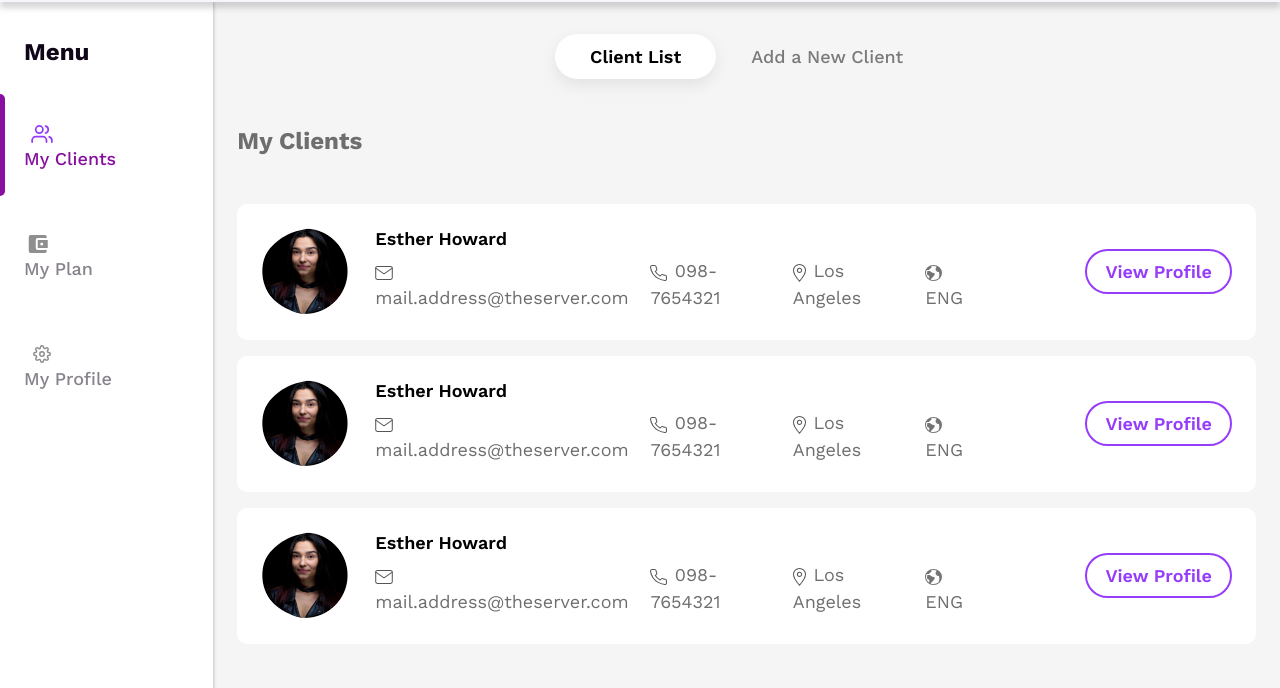
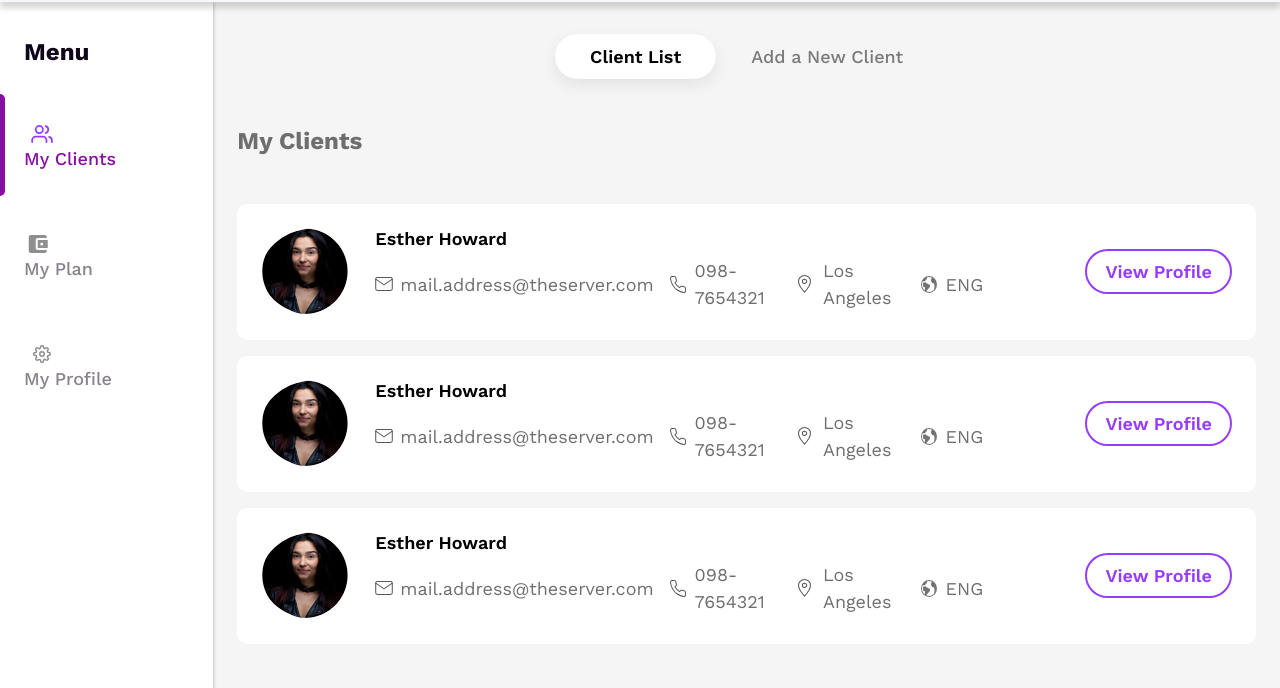
Before and after one commit to Ohad1c/career-project, a plain HTML site: page advisors_dashboard.html in a window 1280 px wide. Shown: the part 112-800 px from the top of the page. Drawn offline with nearby package versions, Linux system fonts and the light colour scheme.

Commit message:
advisors dashboard qa

```diff
--- a/advisors_dashboard.html
+++ b/advisors_dashboard.html
@@ -110,6 +110,7 @@
                   <div class="container container-12 px-0 px-lg-2">
                     <h2 class="my-5 d-none d-md-block">My Clients</h2>
                     <div class="my-clients-container">
+
                       <!-- clients 1 -->
                       <div class="client p-2 p-lg-4 mb-2 mb-lg-3">
                         <div class="row">
@@ -117,11 +118,14 @@
                             <img src="img/advisor.png" alt="client" class="client-img rounded-circle pe-2 pe-lg-4">
                             <div class="client-content">
                               <h3 class="client-title">Esther Howard</h3>
-                              <div class="client-meta  d-xl-flex">
-                                <div class="client-meta-email pe-xxl-4 mb-1 mb-xl-0"><img src="img/icons/mail.svg" class=" me-2">mail.address@theserver.com</div>
-                                <div class="client-meta-phone ps-xl-3 pe-xxl-4 mb-1 mb-xl-0"><img src="img/icons/phone.svg" class=" me-2">098-7654321</div>
-                                <div class="client-meta-location ps-xl-3 pe-xxl-4 mb-1 mb-xl-0"><img src="img/icons/location.svg" class=" me-2">Los Angeles</div>
-                                <div class="client-meta-language ps-xl-3"><img src="img/icons/earth.svg" class="me-2">ENG</div>
+                              <div class="client-meta d-xl-flex">
+                                <div class="client-meta-email pe-xxl-4 mb-1 mb-xl-0">
+                                  <img src="img/icons/mail.svg">
+                                  <span>mail.address@theserver.com</span>
+                                </div>
+                                <div class="client-meta-phone ps-xl-3 pe-xxl-4 mb-1 mb-xl-0"><img src="img/icons/phone.svg">098-7654321</div>
+                                <div class="client-meta-location ps-xl-3 pe-xxl-4 mb-1 mb-xl-0"><img src="img/icons/location.svg">Los Angeles</div>
+                                <div class="client-meta-language ps-xl-3"><img src="img/icons/earth.svg">ENG</div>
                               </div>
                             </div>
                           </div>
@@ -138,11 +142,14 @@
                             <img src="img/advisor.png" alt="client" class="client-img rounded-circle pe-2 pe-lg-4">
                             <div class="client-content">
                               <h3 class="client-title">Esther Howard</h3>
-                              <div class="client-meta  d-xl-flex">
-                                <div class="client-meta-email pe-xxl-4 mb-1 mb-xl-0"><img src="img/icons/mail.svg" class=" me-2">mail.address@theserver.com</div>
-                                <div class="client-meta-phone ps-xl-3 pe-xxl-4 mb-1 mb-xl-0"><img src="img/icons/phone.svg" class=" me-2">098-7654321</div>
-                                <div class="client-meta-location ps-xl-3 pe-xxl-4 mb-1 mb-xl-0"><img src="img/icons/location.svg" class=" me-2">Los Angeles</div>
-                                <div class="client-meta-language ps-xl-3"><img src="img/icons/earth.svg" class="me-2">ENG</div>
+                              <div class="client-meta d-xl-flex">
+                                <div class="client-meta-email pe-xxl-4 mb-1 mb-xl-0">
+                                  <img src="img/icons/mail.svg">
+                                  <span>mail.address@theserver.com</span>
+                                </div>
+                                <div class="client-meta-phone ps-xl-3 pe-xxl-4 mb-1 mb-xl-0"><img src="img/icons/phone.svg">098-7654321</div>
+                                <div class="client-meta-location ps-xl-3 pe-xxl-4 mb-1 mb-xl-0"><img src="img/icons/location.svg">Los Angeles</div>
+                                <div class="client-meta-language ps-xl-3"><img src="img/icons/earth.svg">ENG</div>
                               </div>
                             </div>
                           </div>
@@ -153,17 +160,20 @@
                       </div>
 
                       <!-- clients 3 -->
-                      <div class="client p-2 p-lg-4">
+                      <div class="client p-2 p-lg-4 mb-2 mb-lg-3">
                         <div class="row">
                           <div class="col-12 col-xl-9 d-flex">
                             <img src="img/advisor.png" alt="client" class="client-img rounded-circle pe-2 pe-lg-4">
                             <div class="client-content">
                               <h3 class="client-title">Esther Howard</h3>
-                              <div class="client-meta  d-xl-flex">
-                                <div class="client-meta-email pe-xxl-4 mb-1 mb-xl-0"><img src="img/icons/mail.svg" class=" me-2">mail.address@theserver.com</div>
-                                <div class="client-meta-phone ps-xl-3 pe-xxl-4 mb-1 mb-xl-0"><img src="img/icons/phone.svg" class=" me-2">098-7654321</div>
-                                <div class="client-meta-location ps-xl-3 pe-xxl-4 mb-1 mb-xl-0"><img src="img/icons/location.svg" class=" me-2">Los Angeles</div>
-                                <div class="client-meta-language ps-xl-3"><img src="img/icons/earth.svg" class="me-2">ENG</div>
+                              <div class="client-meta d-xl-flex">
+                                <div class="client-meta-email pe-xxl-4 mb-1 mb-xl-0">
+                                  <img src="img/icons/mail.svg">
+                                  <span>mail.address@theserver.com</span>
+                                </div>
+                                <div class="client-meta-phone ps-xl-3 pe-xxl-4 mb-1 mb-xl-0"><img src="img/icons/phone.svg">098-7654321</div>
+                                <div class="client-meta-location ps-xl-3 pe-xxl-4 mb-1 mb-xl-0"><img src="img/icons/location.svg">Los Angeles</div>
+                                <div class="client-meta-language ps-xl-3"><img src="img/icons/earth.svg">ENG</div>
                               </div>
                             </div>
                           </div>
@@ -172,6 +182,7 @@
                           </div>
                         </div>
                       </div>
+
                     </div>
                     <div class="py-5 my-lg-5 "></div>
                   </div>
--- a/style.css
+++ b/style.css
@@ -1439,6 +1439,12 @@ input[type=range]:focus::-ms-fill-upper {
   }
 }
 
+.client .client-meta div {
+  display: grid;
+  grid-template-columns: 25px 1fr;
+  align-items: center;
+}
+
 @media (max-width: 1200px) {
   .client .btn-2 {
     margin-left: 100px;
```
